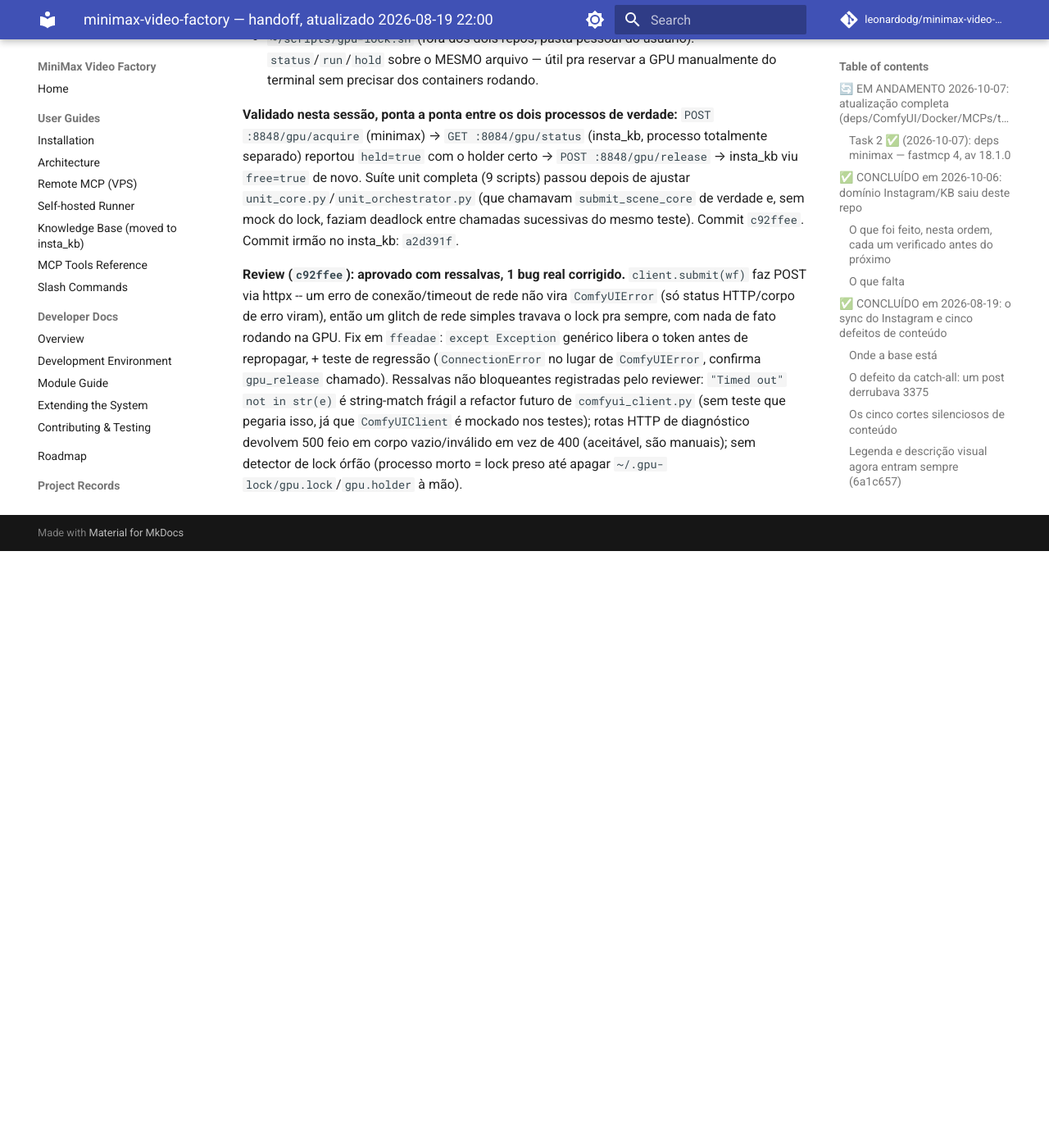
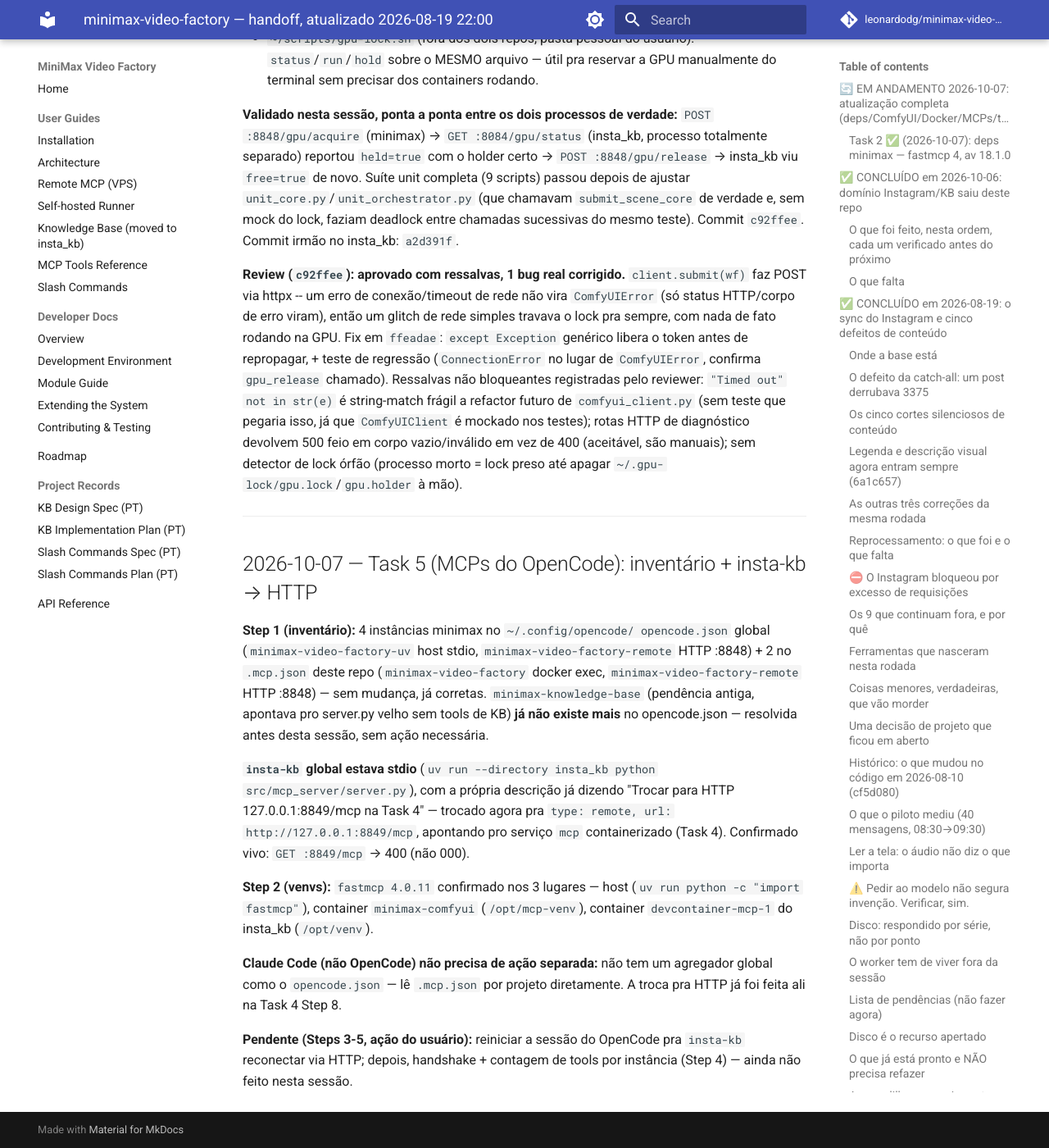
Before and after one commit to leonardodg/minimax-video-factory, an MkDocs documentation site: the page built from docs/HANDOFF.md, in a window 1280 px wide and 1400 px high, scrolled down 34335 px. Shown: the whole window at 82% size. Built offline with MkDocs 1.6.1 and Material for MkDocs 9.7.7, drawn with Linux system fonts in a browser that asks for light colours; comment, search, counter and statistics services are not loaded; before the commit the page ends 35007 px from its top, so only the background shows below that.

Commit message:
docs(handoff): Task 5 em andamento -- inventário MCP + insta-kb global trocado pra HTTP

```diff
--- a/docs/HANDOFF.md
+++ b/docs/HANDOFF.md
@@ -1369,3 +1369,33 @@
 HTTP de diagnóstico devolvem 500 feio em corpo vazio/inválido em vez de
 400 (aceitável, são manuais); sem detector de lock órfão (processo
 morto = lock preso até apagar `~/.gpu-lock/gpu.lock`/`gpu.holder` à mão).
+
+---
+
+## 2026-10-07 — Task 5 (MCPs do OpenCode): inventário + insta-kb → HTTP
+
+**Step 1 (inventário):** 4 instâncias minimax no `~/.config/opencode/
+opencode.json` global (`minimax-video-factory-uv` host stdio,
+`minimax-video-factory-remote` HTTP :8848) + 2 no `.mcp.json` deste repo
+(`minimax-video-factory` docker exec, `minimax-video-factory-remote`
+HTTP :8848) — sem mudança, já corretas. `minimax-knowledge-base` (pendência
+antiga, apontava pro server.py velho sem tools de KB) **já não existe mais**
+no opencode.json — resolvida antes desta sessão, sem ação necessária.
+
+**`insta-kb` global estava stdio** (`uv run --directory insta_kb python
+src/mcp_server/server.py`), com a própria descrição já dizendo "Trocar para
+HTTP 127.0.0.1:8849/mcp na Task 4" — trocado agora pra `type: remote, url:
+http://127.0.0.1:8849/mcp`, apontando pro serviço `mcp` containerizado
+(Task 4). Confirmado vivo: `GET :8849/mcp` → 400 (não 000).
+
+**Step 2 (venvs):** `fastmcp 4.0.11` confirmado nos 3 lugares — host
+(`uv run python -c "import fastmcp"`), container `minimax-comfyui`
+(`/opt/mcp-venv`), container `devcontainer-mcp-1` do insta_kb (`/opt/venv`).
+
+**Claude Code (não OpenCode) não precisa de ação separada:** não tem um
+agregador global como o `opencode.json` — lê `.mcp.json` por projeto
+diretamente. A troca pra HTTP já foi feita ali na Task 4 Step 8.
+
+**Pendente (Steps 3-5, ação do usuário):** reiniciar a sessão do OpenCode
+pra `insta-kb` reconectar via HTTP; depois, handshake + contagem de tools
+por instância (Step 4) — ainda não feito nesta sessão.
```
